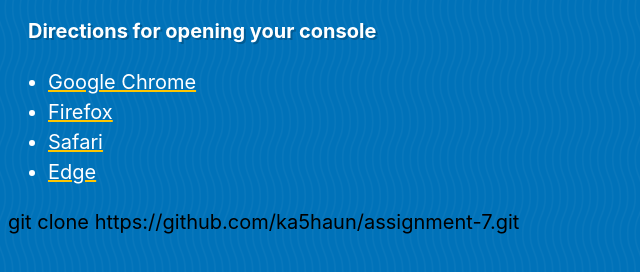
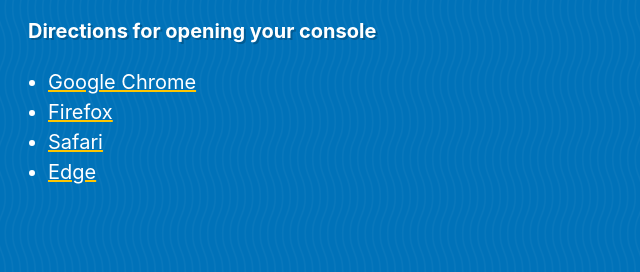
Before and after one commit to ka5haun/assignment-7, a plain HTML site: page index.html in a window 1280 px wide. Shown: the part 66-338 px from the top of the page, without its empty margins (0-640 px from the left). Drawn offline with Linux system fonts and the light colour scheme.

Commit message:
Update index.html

```diff
--- a/index.html
+++ b/index.html
@@ -23,4 +23,3 @@
     <script src="script.js"></script>
 </body>
 </html>
-git clone https://github.com/ka5haun/assignment-7.git
```
